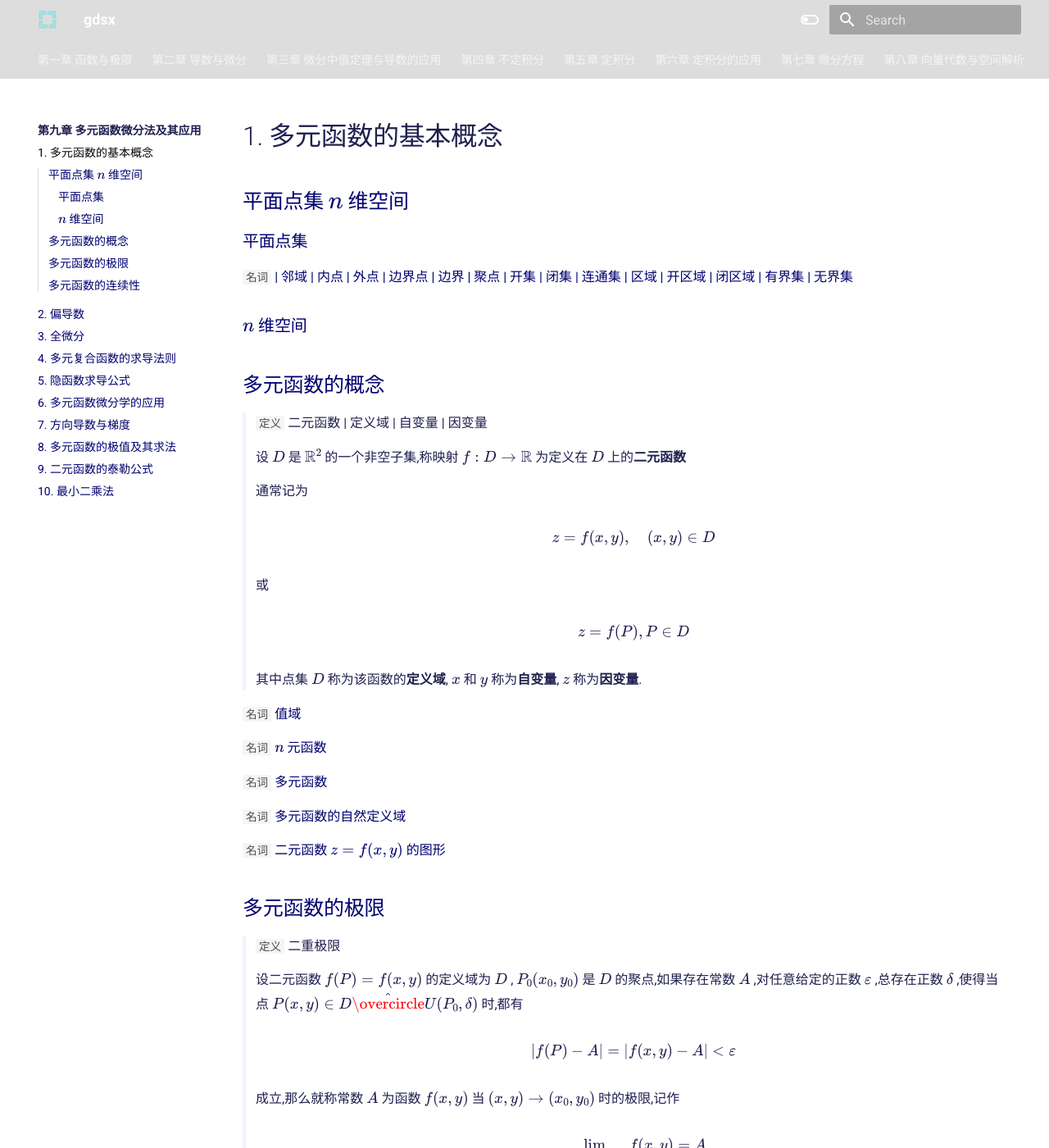
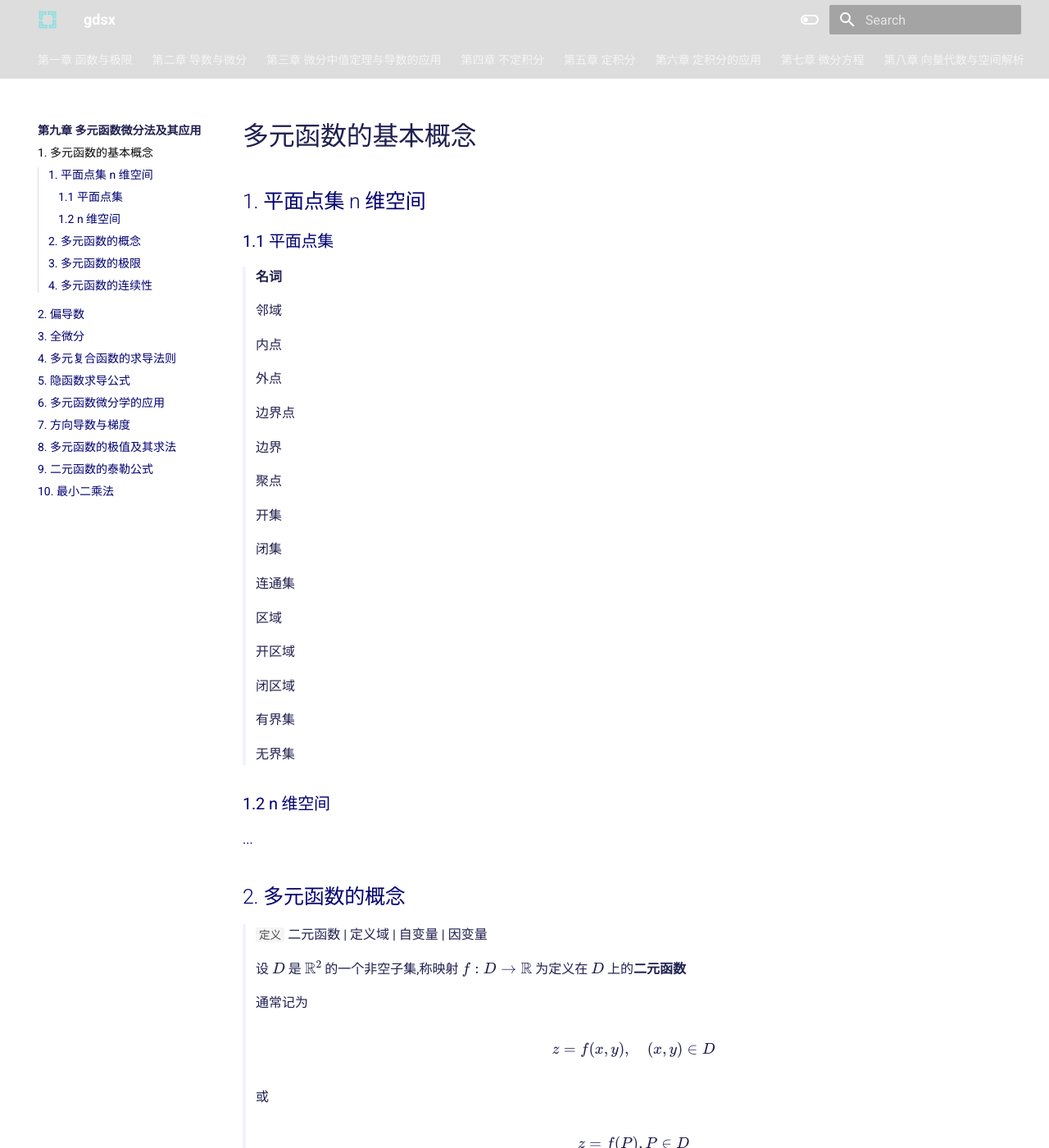
Before and after one commit to FleetingLore/gdsx, an MkDocs documentation site: the page built from docs/9/1.md, in a window 1280 px wide and 1400 px high. Shown: the whole window at 82% size. Built offline with MkDocs 1.6.1 and Material for MkDocs 9.7.7, drawn with Linux system fonts in a browser that asks for light colours; some of the changed text lies outside the part shown.

Commit message:
第九章和第十章

```diff
--- a/docs/9/1.md
+++ b/docs/9/1.md
@@ -1,26 +1,44 @@
-## 平面点集  $n$ 维空间
+# 多元函数的基本概念
 
-### 平面点集
+## 1. 平面点集  n 维空间
 
-`名词`
-| 邻域
-| 内点
-| 外点
-| 边界点
-| 边界
-| 聚点
-| 开集
-| 闭集
-| 连通集
-| 区域
-| 开区域
-| 闭区域
-| 有界集
-| 无界集
+### 1.1  平面点集
 
-### $n$ 维空间
+> **名词**
+>
+> 邻域
+>
+> 内点
+>
+> 外点
+>
+> 边界点
+>
+> 边界
+>
+> 聚点
+>
+> 开集
+>
+> 闭集
+>
+> 连通集
+>
+> 区域
+>
+> 开区域
+>
+> 闭区域
+>
+> 有界集
+>
+> 无界集
 
-## 多元函数的概念
+### 1.2 n 维空间
+
+...
+
+## 2. 多元函数的概念
 
 > `定义` 二元函数 | 定义域 | 自变量 | 因变量
 >
@@ -46,7 +64,7 @@
 
 `名词` 二元函数 $z = f(x, y)$ 的图形
 
-## 多元函数的极限
+## 3. 多元函数的极限
 
 > `定义` 二重极限
 >
@@ -62,7 +80,7 @@
 >
 > $$f (P) \to A\ \ (P \to P _0)$$
 
-## 多元函数的连续性
+## 4. 多元函数的连续性
 
 > `定义` 连续函数
 >
--- a/docs/9/2.md
+++ b/docs/9/2.md
@@ -1,4 +1,6 @@
-## 偏导数的定义及其计算方法
+# 偏导数
+
+## 1. 偏导数的定义及其计算方法
 
 > `定义`
 >
@@ -19,7 +21,7 @@ z _x \large{\mid} _{\begin{matrix}x = x _0\\ y = y _0\end{matrix}}, \ \
 f _x (x _0, y _0)
 $$
 
-## 高阶偏导数
+## 2. 高阶偏导数
 
 `名词`
 | 二阶偏导数
--- a/docs/9/3.md
+++ b/docs/9/3.md
@@ -1,6 +1,8 @@
-## 全微分的定义
+# 全微分的定义
 
-## 全微分在近似计算中的应用
+## 1. 全微分的定义
+
+## 2. 全微分在近似计算中的应用
 
 `名词`
 | 偏增量
--- /dev/null
+++ b/docs/javascripts/mathjax.js
@@ -0,0 +1,21 @@
+window.MathJax = {
+  tex: {
+    inlineMath: [
+      ["$", "$"],
+      ["\\(", "\\)"],
+    ],
+    displayMath: [
+      ["$$", "$$"],
+      ["\\[", "\\]"],
+    ],
+    processEscapes: true,
+  },
+  options: {
+    ignoreHtmlClass: ".*|",
+    processHtmlClass: "arithmatex",
+  },
+};
+
+document$.subscribe(() => {
+  MathJax.typesetPromise();
+});
```
Also changed, not shown: docs/10/1.md (+72 -0 lines), docs/10/2.md (+7 -0 lines), docs/10/3.md (+11 -0 lines), docs/10/4.md (+9 -0 lines), docs/10/5.md (+3 -0 lines), docs/9/10.md (+3 -0 lines), docs/9/4.md (+6 -4 lines), docs/9/5.md (+4 -2 lines), docs/9/6.md (+4 -21 lines), docs/9/7.md (+5 -0 lines), docs/9/8.md (+5 -0 lines), docs/9/9.md (+3 -0 lines), docs/javascripts/katex.js (deleted, +0 -13 lines).
